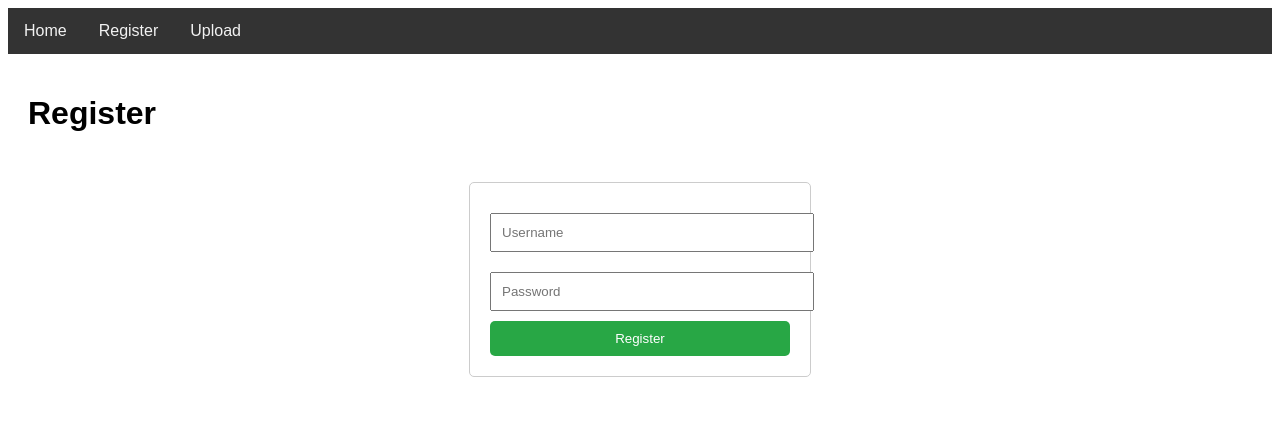
After one commit to anthonyouch/Skin-type-detection-recommendation, a Flask app: page /register in a window 1280 px wide. The commit adds this page. Shown: the top 446 px of the page. Run offline with Flask 3, Linux system fonts and the light colour scheme; parts of the project's set-up code (start-up, migrations or seed data) failed here and were passed over.

Commit message:
completed register page

```diff
--- a/pythonProject1/main.py
+++ b/pythonProject1/main.py
@@ -1,4 +1,4 @@
-from flask import Flask, request, jsonify, send_file
+from flask import Flask, request, jsonify, send_file, send_from_directory
 from flask_cors import CORS
 from transformers import AutoModelForImageClassification, AutoFeatureExtractor
 import torch
@@ -10,11 +10,10 @@ from bson import ObjectId
 import logging
 
 app = Flask(__name__)
-CORS(app)  # Enable CORS for the entire app
+CORS(app)
 
-# MongoDB setup - replace with your actual MongoDB Atlas connection string
-client = MongoClient(
-    'mongodb+srv://anthonyouchprogrammer:skincare123@cluster0.2wl7pco.mongodb.net/?retryWrites=true&w=majority&appName=Cluster0')
+# MongoDB setup
+client = MongoClient('mongodb+srv://anthonyouchprogrammer:skincare123@cluster0.2wl7pco.mongodb.net/?retryWrites=true&w=majority&appName=Cluster0')
 db = client['skin_type_db']
 fs = gridfs.GridFS(db)
 image_collection = db['images']
@@ -53,11 +52,21 @@ recommendations = {
     ]
 }
 
-
 def preprocess_image(image):
     inputs = feature_extractor(images=image, return_tensors="pt")
     return inputs
 
+@app.route('/')
+def home():
+    return send_from_directory('templates', 'index.html')
+
+@app.route('/register')
+def register_page():
+    return send_from_directory('templates', 'register.html')
+
+@app.route('/upload')
+def upload_page():
+    return send_from_directory('templates', 'upload.html')
 
 @app.route('/predict', methods=['POST'])
 def predict():
@@ -89,9 +98,7 @@ def predict():
 
     logging.info(f"Stored file with ID: {file_id}")
 
-    return jsonify(
-        {'skin_type': skin_type, 'recommendations': skincare_recommendations, 'image_url': f"/uploads/{file_id}"})
-
+    return jsonify({'skin_type': skin_type, 'recommendations': skincare_recommendations, 'image_url': f"/uploads/{file_id}"})
 
 @app.route('/uploads/<file_id>')
 def uploaded_file(file_id):
@@ -102,7 +109,6 @@ def uploaded_file(file_id):
     except Exception as e:
         logging.error(f"Error fetching file: {str(e)}")
         return jsonify({"error": str(e)}), 400
-
 
 @app.route('/all_images', methods=['GET'])
 def all_images():
@@ -117,7 +123,6 @@ def all_images():
         })
     return jsonify(image_list)
 
-
 if __name__ == '__main__':
     logging.basicConfig(level=logging.INFO)
-    app.run(debug=True)
+    app.run(debug=True, port=5001)
--- /dev/null
+++ b/pythonProject1/templates/register.html
@@ -0,0 +1,95 @@
+<!DOCTYPE html>
+<html lang="en">
+<head>
+    <meta charset="UTF-8">
+    <title>Register</title>
+    <style>
+        body {
+            font-family: Arial, sans-serif;
+        }
+        .navbar {
+            overflow: hidden;
+            background-color: #333;
+        }
+        .navbar a {
+            float: left;
+            display: block;
+            color: #f2f2f2;
+            text-align: center;
+            padding: 14px 16px;
+            text-decoration: none;
+        }
+        .navbar a:hover {
+            background-color: #ddd;
+            color: black;
+        }
+        .content {
+            padding: 20px;
+        }
+        form {
+            max-width: 300px;
+            margin: 50px auto;
+            padding: 20px;
+            border: 1px solid #ccc;
+            border-radius: 5px;
+        }
+        input {
+            width: 100%;
+            padding: 10px;
+            margin: 10px 0;
+        }
+        button {
+            width: 100%;
+            padding: 10px;
+            background-color: #28a745;
+            color: white;
+            border: none;
+            border-radius: 5px;
+            cursor: pointer;
+        }
+        button:hover {
+            background-color: #218838;
+        }
+    </style>
+</head>
+<body>
+    <div class="navbar">
+        <a href="/">Home</a>
+        <a href="/register">Register</a>
+        <a href="/upload">Upload</a>
+    </div>
+
+    <div class="content">
+        <h1>Register</h1>
+        <form id="register-form">
+            <input type="text" id="username" placeholder="Username" required>
+            <input type="password" id="password" placeholder="Password" required>
+            <button type="submit">Register</button>
+        </form>
+    </div>
+
+    <script>
+        document.getElementById('register-form').onsubmit = async function(event) {
+            event.preventDefault();
+            const username = document.getElementById('username').value;
+            const password = document.getElementById('password').value;
+
+            const response = await fetch('http://127.0.0.1:5000/register', {
+                method: 'POST',
+                headers: {
+                    'Content-Type': 'application/json'
+                },
+                body: JSON.stringify({ username, password })
+            });
+
+            const result = await response.json();
+            if (response.ok) {
+                alert(result.message);
+                window.location.href = '/upload'; // Redirect to upload.html
+            } else {
+                alert(result.error);
+            }
+        };
+    </script>
+</body>
+</html>
```
Also changed, not shown: pythonProject1/auth.py (added, +55 -0 lines), pythonProject1/templates/index.html (renamed from pythonProject1/index.html, +31 -1 lines), pythonProject1/templates/upload.html (renamed from pythonProject1/upload.html, +34 -5 lines).
